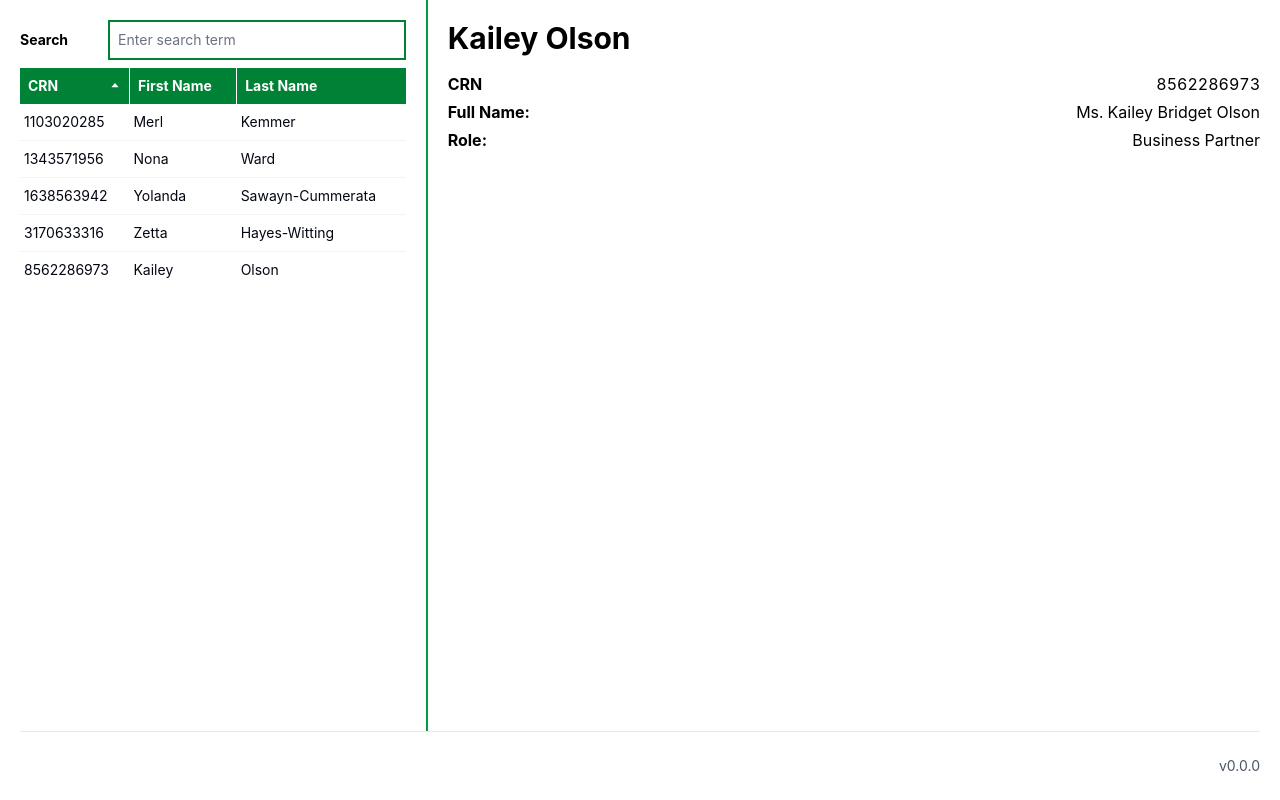
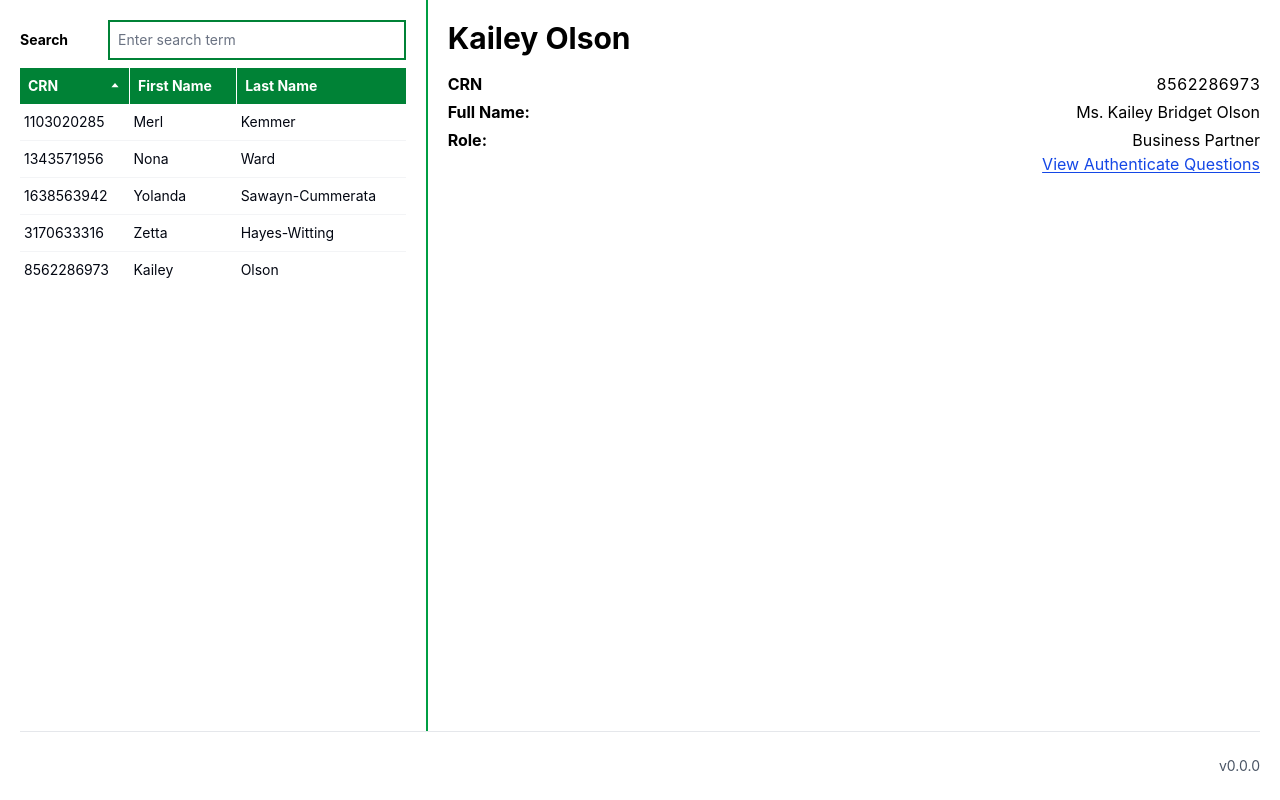
Before and after one commit to DEFRA/fcp-cv-frontend, a Next.js app: page /linked-contacts in a window 1280 px wide. Built offline with nearby package versions, Linux system fonts and the light colour scheme.

Commit message:
Add link component (#12)

```diff
--- /dev/null
+++ b/app/_components/link/AppLink.jsx
@@ -0,0 +1,14 @@
+'use client'
+
+import Link from 'next/link'
+
+export default function AppLink({ text, location }) {
+  return (
+    <Link
+      className="text-blue-700 underline underline-offset-2 hover:text-blue-900 visited:text-purple-700 focus:outline-none focus-visible:ring-2 focus-visible:ring-blue-500 focus-visible:ring-offset-2"
+      href={location}
+    >
+      {text}
+    </Link>
+  )
+}
--- a/app/linked-contacts/page.jsx
+++ b/app/linked-contacts/page.jsx
@@ -1,6 +1,7 @@
 'use client'
 
 import { KeyValueList } from '@/components/key-value-list/KeyValueList'
+import AppLink from '@/components/link/AppLink'
 import {
   LeftSection,
   RightSection,
@@ -40,6 +41,13 @@ export default function LinkedContactsPage() {
       </LeftSection>
       <RightSection srTitle="Selected contact">
         <KeyValueList title="Kailey Olson" items={items} />
+        {/* <div>Selected Contact</div> */}
+        <div className="flex justify-end">
+          <AppLink
+            text="View Authenticate Questions"
+            location="/authenticate"
+          />
+        </div>
       </RightSection>
     </Sections>
   )
```
Also changed, not shown: 2 other files (tests, documents, lock files or other folders).
